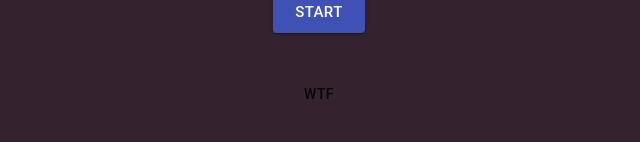
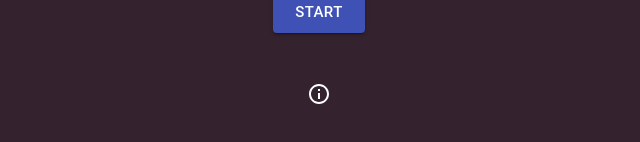
Before and after one commit to yogevitz/quicky, a React (Create React App) app: page / in a window 1280 px wide. Shown: the part 210-352 px from the top of the page, without its empty margins (321-961 px from the left). Built offline with nearby package versions, Linux system fonts and the light colour scheme.

Commit message:
feature: use info icon for drawer button

```diff
--- a/src/App.js
+++ b/src/App.js
@@ -2,7 +2,7 @@ import React from 'react';
 import logo from './logo.png';
 import './App.css';
 import { Button, Drawer, Typography, IconButton } from '@material-ui/core';
-import { GitHub, MailOutline } from '@material-ui/icons';
+import { GitHub, MailOutline, InfoOutlined } from '@material-ui/icons';
 import QUESTIONS from './questions.json';
 
 const KEYS = Object.keys(QUESTIONS);
@@ -106,9 +106,9 @@ class App extends React.Component {
               </Button>
             )}
             <p>
-              <Button onClick={this.toggleAbout}>
-                WTF
-              </Button>
+              <IconButton onClick={this.toggleAbout} style={{ color: 'white' }}>
+                <InfoOutlined />
+              </IconButton>
             </p>
           </div>
         </header>
```
